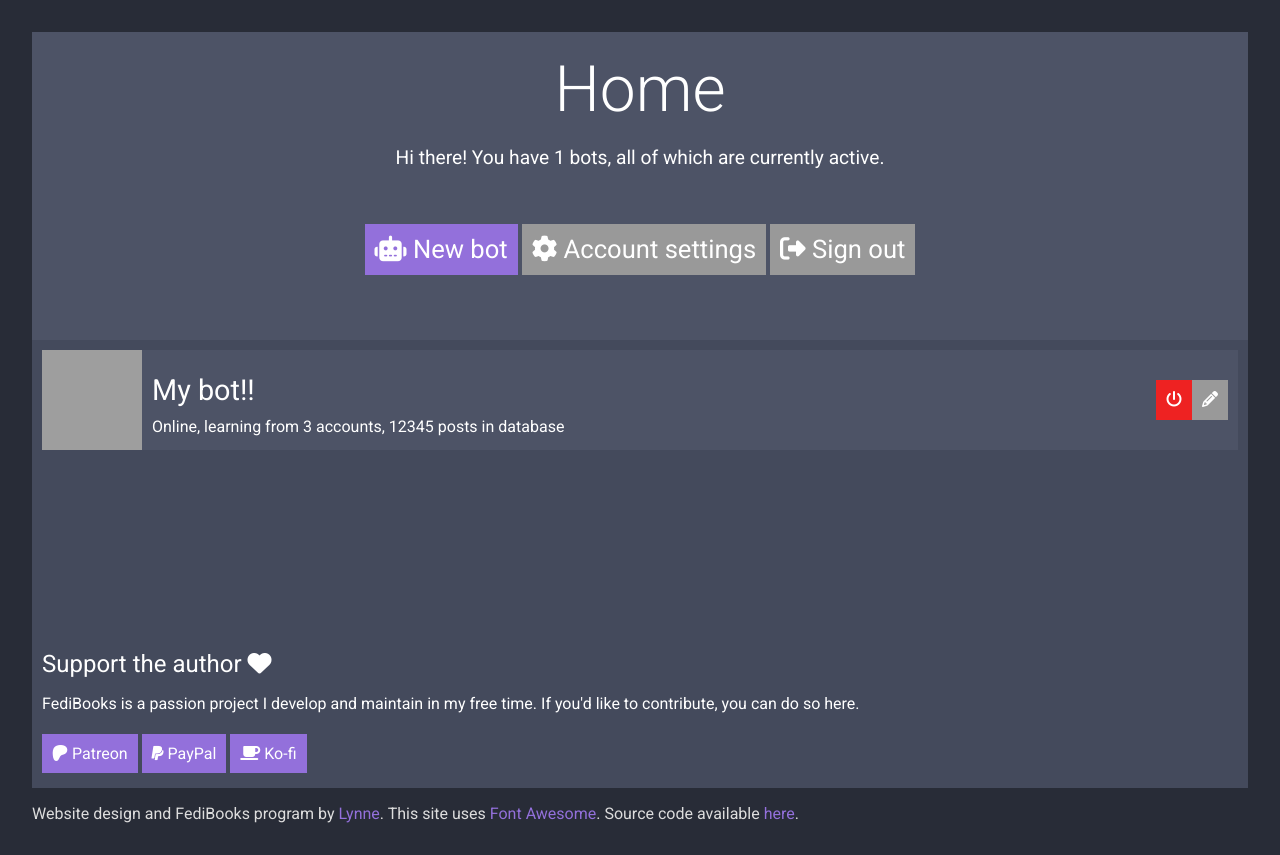
After one commit to Lynnesbian/FediBooks, a Flask app: template templates/home.html in a window 1280 px wide. The commit adds this page. Run offline with Flask 2, Linux system fonts and the light colour scheme; the template is opened without the code that fills it, so the values that code supplies are empty; some libraries are stand-ins or nearby versions; grey boxes are pictures that could not be loaded.

Commit message:
created 'home' page where users can manage their bots

```diff
--- a/static/style.css
+++ b/static/style.css
@@ -12,7 +12,7 @@ body {
 	background-color: #444a5c;
 	padding:10px;
 }
-.container.light {
+.light {
 	background-color: #4d5366;
 }
 .column {
@@ -40,6 +40,27 @@ body {
 }
 .full-width {
 	width: 100%;
+}
+
+.bot-icon {
+	width: 100px;
+	height: 100px;
+	background: center/contain url("https://lynnesbian.space/img/bune.png");
+}
+.bot-icon, .bot-text, .bot-actions {
+	display: inline-block;
+	align-self: center;
+}
+.bot-text {
+	flex-grow: 1;
+	margin: 0 10px;
+}
+.bot-name {
+	font-size: 1.8em;
+	margin: 10px 0;
+}
+.bot-actions {
+	margin-right: 10px;
 }
 
 .button {
@@ -80,6 +101,13 @@ input.button {
 	font-size: 1.6em;
 }
 
+.btn-dangerous {
+	background-color: #e22;
+}
+.btn-dangerous:hover {
+	background-color: #c22;
+}
+
 a {
 	color: mediumpurple;
 	text-decoration: none;
--- /dev/null
+++ b/templates/home.html
@@ -0,0 +1,41 @@
+<!DOCTYPE html>
+<html lang="en">
+<head>
+	<meta charset="UTF-8">
+	<title>FediBooks</title>
+	{% include 'imports.html' %}
+</head>
+<body>
+	<div class="container light">
+		<h1 class='thin centred'>Home</h1>
+		<p class="centred large">Hi there! You have 1 bots, all of which are currently active.</p>
+		<p class="centred" style="margin: 50px 0;">
+			<a class="button btn-primary btn-large" href="/bot/new" role="button"><i class="fas fa-robot"></i> New bot</a>
+			<a class="button btn-secondary btn-large" href="/settings" role="button"><i class="fas fa-cog"></i> Account settings</a>
+			<a class="button btn-secondary btn-large" href="/do/signout" role="button"><i class="fas fa-sign-out-alt"></i> Sign out</a>
+			</p>
+	</div>
+
+	<div class="container" style="min-height: 300px;">
+		<div class="row light">
+			<div class="bot-icon"></div>
+			<div class="bot-text">
+				<div class="bot-name">My bot!!</div>
+				<div class="bot-status">Online, learning from 3 accounts, 12345 posts in database</div>
+			</div>
+			<div class="bot-actions">
+				<a class="button btn-dangerous" href="/bot/toggle/insert id here"><i class="fas fa-power-off"></i></a><a class="button btn-secondary" href="/bot/edit/insert id here"><i class="fas fa-pencil-alt"></i></a>
+			</div>
+		</div>
+	</div>
+
+	<div class="container">
+		<h2>Support the author <i class="fas fa-heart"></i></h2>
+		<p>FediBooks is a passion project I develop and maintain in my free time. If you'd like to contribute, you can do so here.</p>
+		<a class="button btn-primary" href="https://patreon.com/Lynnesbian" role="button"><i class="fab fa-patreon"></i> Patreon</a>
+		<a class="button btn-primary" href="https://paypal.me/Lynnesbian" role="button"><i class="fab fa-paypal"></i> PayPal</a>
+		<a class="button btn-primary" href="https://ko-fi.com/Lynnesbian" role="button"><i class="fas fa-coffee"></i> Ko-fi</a>
+	</div>
+	{% include 'footer.html' %}
+</body>
+</html>
--- a/webui.py
+++ b/webui.py
@@ -1,10 +1,15 @@
-from flask import Flask, render_template
+from flask import Flask, render_template, session
 
 app = Flask(__name__)
+app.secret_key = "debug key"
 
 @app.route("/")
 def hello():
-	return render_template("front_page.html")
+	session['userid'] = 1
+	if 'userid' in session:
+		return render_template("home.html")
+	else:
+		return render_template("front_page.html")
 
 @app.route("/welcome")
 def welcome():
```
